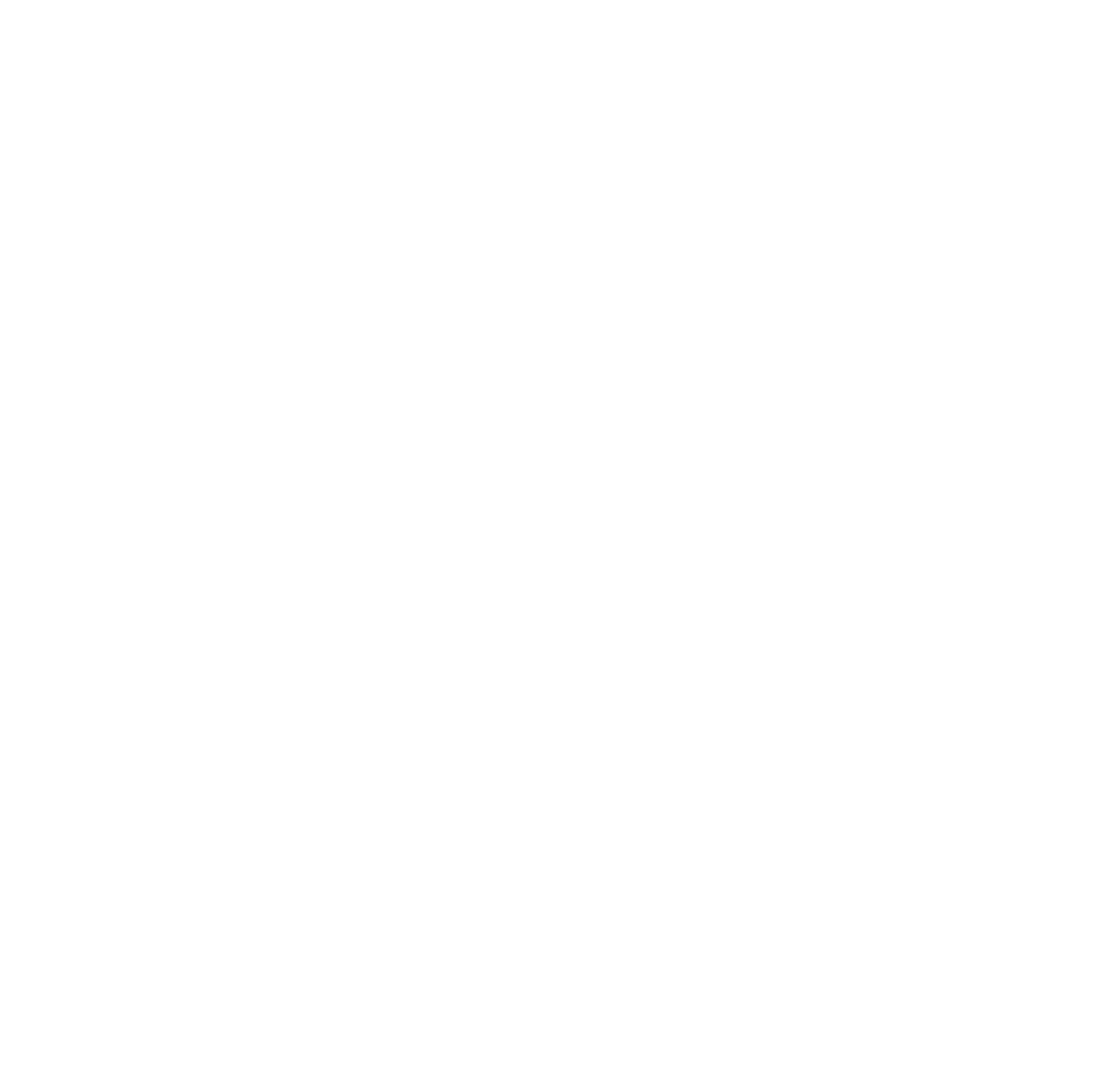
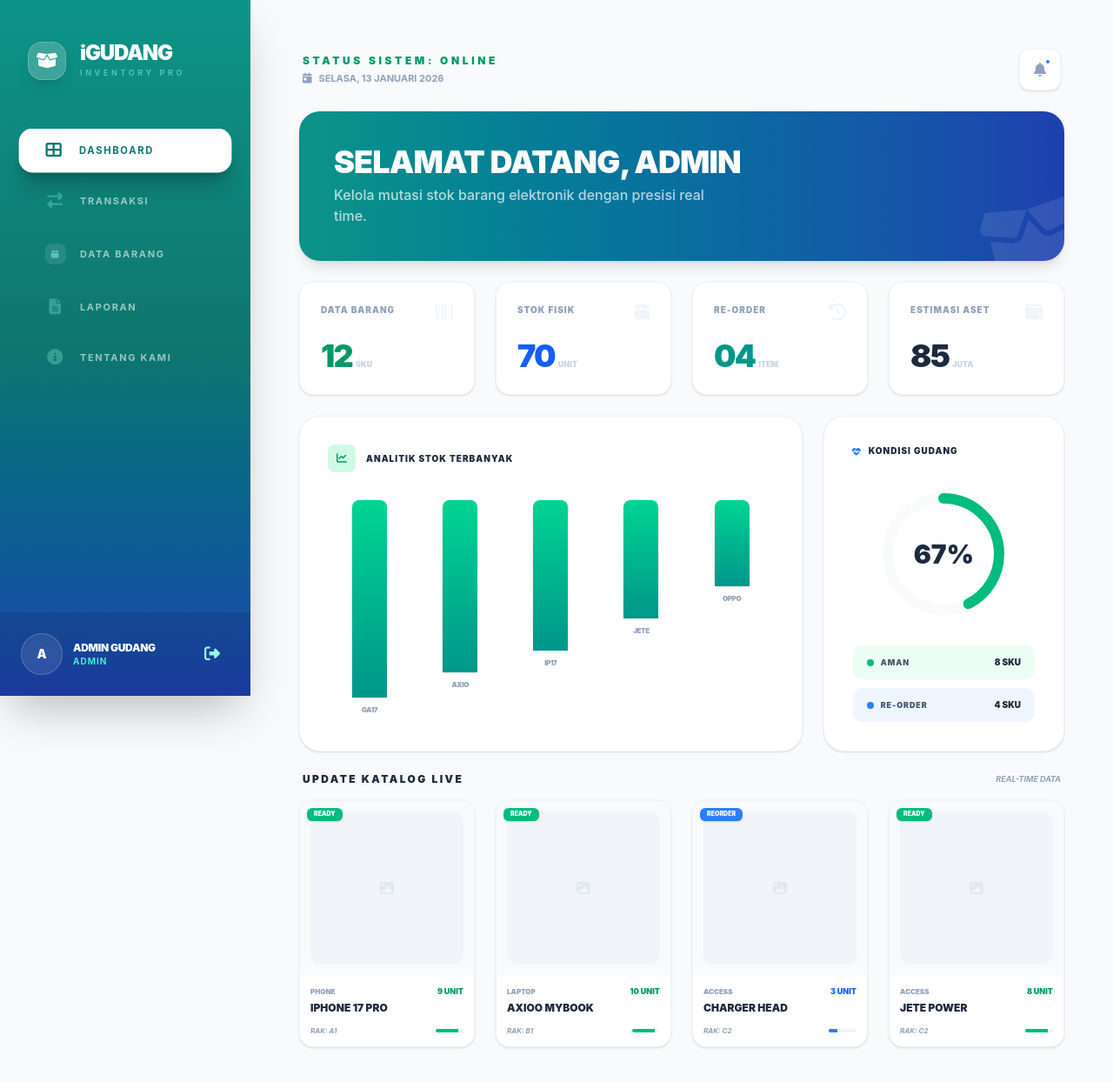
Before and after one commit to BIMAWAHYU12/GitpushDoa, a React (Vite) app in the folder frontend/: page /dashboard in a window 1280 px wide. Shown: the top 1244 px of the page at 87% size. Before the commit the page ends 800 px from the top, so only its background shows below. Built offline with nearby package versions, Linux system fonts and the light colour scheme.

Commit message:
farhan menyelesaikan FE Dashboard

```diff
--- a/frontend/src/App.jsx
+++ b/frontend/src/App.jsx
@@ -4,7 +4,7 @@
 // --- 📂 IMPORT PAGES ---
 import Login from "./pages/Login";
 import Transaksi from "./pages/Transaksi";
-
+import Dashboard from "./pages/Dashboard";
 
 function App() {
   return (
@@ -19,6 +19,13 @@
         <Route path="/transaksi" element={
           <MainLayout>
             <Transaksi />
+          </MainLayout>
+        } />
+
+        {/* --- TRANSAKSI BARANG (Mutasi Stok) --- */}
+        <Route path="/dashboard" element={
+          <MainLayout>
+            <Dashboard />
           </MainLayout>
         } />
 
--- /dev/null
+++ b/frontend/src/pages/Dashboard.jsx
@@ -0,0 +1,156 @@
+import React from 'react';
+
+const Dashboard = () => {
+  return (
+    <div className="space-y-4 md:space-y-6 pb-10 max-w-[1400px] mx-auto">
+
+      {/* 🗓️ HEADER SECTION: Clean & Flat */}
+      <div className="flex items-center justify-between px-1">
+        <div>
+          <h4 className="text-[10px] md:text-xs font-black text-emerald-600 uppercase tracking-[0.3em] mb-1">Status Sistem: Online</h4>
+          <div className="flex items-center gap-2 text-slate-400">
+            <i className="fas fa-calendar-day text-xs"></i>
+            <span className="text-[11px] font-bold uppercase">Selasa, 13 Januari 2026</span>
+          </div>
+        </div>
+        <div className="w-10 h-10 md:w-12 md:h-12 bg-white rounded-xl border border-slate-100 flex items-center justify-center relative shadow-sm">
+          <i className="fas fa-bell text-slate-400"></i>
+          <span className="absolute top-2.5 right-2.5 w-2 h-2 bg-blue-500 rounded-full border-2 border-white"></span>
+        </div>
+      </div>
+
+      {/* 🚀 HERO SECTION: Padat & Bold (Gak kegedean) */}
+      <div className="bg-gradient-to-r from-[#0D9488] to-[#1E40AF] rounded-3xl p-6 md:p-10 text-white shadow-lg relative overflow-hidden">
+        <div className="relative z-10">
+          <h2 className="text-xl md:text-4xl font-black tracking-tight leading-none uppercase mb-2">Selamat Datang, Admin</h2>
+          <p className="text-white/70 text-[10px] md:text-base font-medium max-w-md">Kelola mutasi stok barang elektronik dengan presisi real time.</p>
+        </div>
+        <i className="fas fa-box-open absolute -bottom-6 -right-6 text-8xl text-white/10 -rotate-12"></i>
+      </div>
+
+      {/* 📊 SUMMARY CARDS: 2 Kolom di HP (Sangat Rapi) */}
+      <div className="grid grid-cols-2 lg:grid-cols-4 gap-3 md:gap-6">
+        <StatCard label="DATA BARANG" value="12" sub="SKU" icon="fa-barcode" color="text-emerald-600" />
+        <StatCard label="STOK FISIK" value="70" sub="Unit" icon="fa-box" color="text-blue-600" />
+        <StatCard label="RE-ORDER" value="04" sub="Item" icon="fa-clock-rotate-left" color="text-teal-600" />
+        <StatCard label="ESTIMASI ASET" value="85" sub="Juta" icon="fa-wallet" color="text-slate-800" />
+      </div>
+
+      {/* 📈 ANALITIK & STATUS: Padat Info */}
+      <div className="grid grid-cols-1 lg:grid-cols-3 gap-4 md:gap-6">
+
+        {/* GRAFIK (Lebih Clean) */}
+        <div className="lg:col-span-2 bg-white rounded-3xl p-5 md:p-8 border border-slate-100 shadow-sm">
+          <div className="flex items-center gap-3 mb-8">
+            <div className="w-8 h-8 bg-emerald-100 rounded-lg flex items-center justify-center text-emerald-600">
+              <i className="fas fa-chart-line text-xs"></i>
+            </div>
+            <h3 className="font-black text-slate-800 uppercase tracking-widest text-[10px]">Analitik Stok Terbanyak</h3>
+          </div>
+          <div className="h-44 md:h-64 flex items-end justify-between px-2 gap-3 md:gap-6 border-b border-slate-50 pb-2">
+            <Bar height="95%" label="GA17" />
+            <Bar height="80%" label="AXIO" />
+            <Bar height="70%" label="IP17" />
+            <Bar height="55%" label="JETE" />
+            <Bar height="40%" label="OPPO" />
+          </div>
+        </div>
+
+        {/* KESEHATAN (Ringkas) */}
+        <div className="bg-white rounded-3xl p-5 md:p-8 border border-slate-100 shadow-sm flex flex-col justify-between">
+           <h3 className="font-black text-slate-800 uppercase tracking-widest text-[10px] mb-6 flex items-center gap-2">
+             <i className="fas fa-heart-pulse text-blue-500"></i> Kondisi Gudang
+           </h3>
+           <div className="flex flex-col items-center">
+              <div className="relative w-32 h-32 md:w-40 md:h-40 flex items-center justify-center">
+                 <svg className="w-full h-full -rotate-90">
+                    <circle cx="50%" cy="50%" r="40%" stroke="currentColor" strokeWidth="12" fill="transparent" className="text-slate-50" />
+                    <circle cx="50%" cy="50%" r="40%" stroke="currentColor" strokeWidth="12" fill="transparent" strokeDasharray="251" strokeDashoffset="80" className="text-emerald-500" strokeLinecap="round" />
+                 </svg>
+                 <p className="absolute text-xl md:text-3xl font-black text-slate-800">67%</p>
+              </div>
+              <div className="w-full mt-6 space-y-2">
+                 <HealthItem label="AMAN" val="8 SKU" color="bg-emerald-500" bg="bg-emerald-50" />
+                 <HealthItem label="RE-ORDER" val="4 SKU" color="bg-blue-500" bg="bg-blue-50" />
+              </div>
+           </div>
+        </div>
+      </div>
+
+      {/* 📦 KATALOG LIVE: Padat & Presisi */}
+      <div className="space-y-4">
+        <div className="flex items-center justify-between px-1">
+          <h3 className="font-black text-slate-800 uppercase tracking-[0.2em] text-xs">Update Katalog Live</h3>
+          <div className="text-[9px] font-bold text-slate-400 uppercase italic">Real-time Data</div>
+        </div>
+        <div className="grid grid-cols-2 lg:grid-cols-4 gap-3 md:gap-6">
+           <ProductCard name="iPhone 17 Pro" cat="Phone" stock="9" rack="A1" />
+           <ProductCard name="Axioo MyBook" cat="Laptop" stock="10" rack="B1" />
+           <ProductCard name="Charger Head" cat="Access" stock="3" rack="C2" isLow />
+           <ProductCard name="JETE Power" cat="Access" stock="8" rack="C2" />
+        </div>
+      </div>
+
+    </div>
+  );
+};
+
+// --- SUB-COMPONENTS (OPTIMIZED) ---
+
+const StatCard = ({ label, value, sub, icon, color }) => (
+  <div className="bg-white p-4 md:p-6 rounded-2xl border border-slate-100 shadow-sm relative overflow-hidden group">
+    <div className="flex justify-between items-start mb-3 md:mb-5">
+      <p className="text-[8px] md:text-[10px] font-black text-slate-400 tracking-widest uppercase">{label}</p>
+      <i className={`fas ${icon} text-slate-100 text-sm md:text-xl group-hover:text-emerald-500/10 transition-colors`}></i>
+    </div>
+    <div className="flex items-baseline gap-1">
+      <h3 className={`text-xl md:text-4xl font-black ${color} tracking-tighter`}>{value}</h3>
+      <span className="text-[9px] font-black text-slate-300 uppercase">{sub}</span>
+    </div>
+  </div>
+);
+
+const Bar = ({ height, label }) => (
+  <div className="flex flex-col items-center flex-1 h-full">
+    <div className="w-full max-w-[28px] md:max-w-[40px] bg-gradient-to-b from-emerald-400 to-teal-600 rounded-t-lg shadow-sm" style={{ height }}></div>
+    <p className="text-[8px] font-black text-slate-400 uppercase mt-2 tracking-tighter truncate w-full text-center">{label}</p>
+  </div>
+);
+
+const HealthItem = ({ label, val, color, bg }) => (
+  <div className={`flex justify-between items-center px-4 py-3 ${bg} rounded-xl border border-white`}>
+    <div className="flex items-center gap-2">
+      <span className={`w-2 h-2 rounded-full ${color}`}></span>
+      <span className="text-[9px] font-black text-slate-600 uppercase tracking-widest">{label}</span>
+    </div>
+    <span className="font-black text-[10px] text-slate-800">{val}</span>
+  </div>
+);
+
+const ProductCard = ({ name, cat, stock, rack, isLow }) => (
+  <div className="bg-white rounded-2xl border border-slate-100 overflow-hidden shadow-sm group">
+    <div className="aspect-square bg-slate-50 relative p-3">
+       <div className="w-full h-full bg-slate-100 rounded-xl flex items-center justify-center group-hover:scale-105 transition-transform">
+          <i className="fas fa-image text-slate-200"></i>
+       </div>
+       <div className={`absolute top-2 left-2 px-2 py-0.5 rounded-md text-[7px] font-black uppercase text-white shadow-sm ${isLow ? 'bg-blue-500' : 'bg-emerald-500'}`}>
+         {isLow ? 'Reorder' : 'Ready'}
+       </div>
+    </div>
+    <div className="p-3">
+       <div className="flex justify-between items-center mb-1">
+         <p className="text-[8px] font-black text-slate-400 uppercase truncate w-1/2">{cat}</p>
+         <span className={`text-[9px] font-black ${isLow ? 'text-blue-600' : 'text-emerald-600'}`}>{stock} UNIT</span>
+       </div>
+       <h4 className="font-black text-slate-800 text-[10px] md:text-xs uppercase truncate mb-3">{name}</h4>
+       <div className="flex items-center justify-between">
+         <span className="text-[8px] font-bold text-slate-400 italic">RAK: {rack}</span>
+         <div className="h-1 w-8 bg-slate-100 rounded-full overflow-hidden">
+           <div className={`h-full ${isLow ? 'bg-blue-500' : 'bg-emerald-500'}`} style={{ width: isLow ? '30%' : '80%' }}></div>
+         </div>
+       </div>
+    </div>
+  </div>
+);
+
+export default Dashboard;
```
